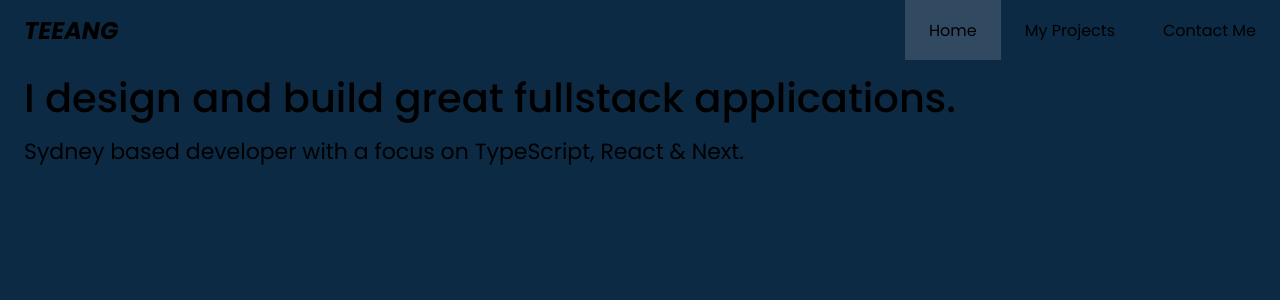
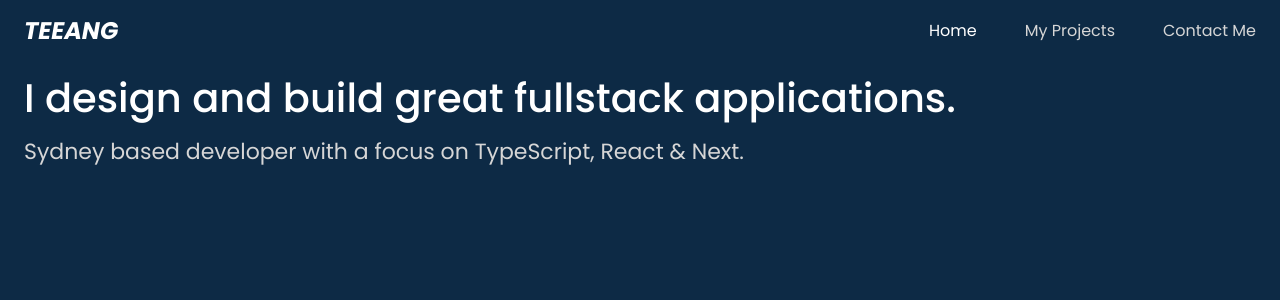
Before and after one commit to davidtaing/portfolio, a Next.js app: page / in a window 1280 px wide. Shown: the top 300 px of the page. Built offline with nearby package versions, Linux system fonts and the light colour scheme.

Commit message:
style: add text-color utility classes

```diff
--- a/src/components/NavItem/index.tsx
+++ b/src/components/NavItem/index.tsx
@@ -6,7 +6,11 @@ const NavBarItem = ({ href, text }: any) => {
   const path = useRouter().asPath;
 
   return (
-    <li className={"nav-item" + (href === path ? " active" : "")}>
+    <li
+      className={
+        "nav-item" + (href === path ? " text-primary" : " text-secondary")
+      }
+    >
       <Link href={href}>
         <a className="nav-link">{text}</a>
       </Link>
--- a/src/components/Navbar/index.tsx
+++ b/src/components/Navbar/index.tsx
@@ -29,10 +29,6 @@ const StyledNav = styled.nav`
       .nav-link {
         padding: 0 1.5rem;
       }
-    }
-
-    .nav-item.active {
-      background-color: rgba(255, 255, 255, 15%);
     }
   }
 
--- a/src/components/TabBar/index.tsx
+++ b/src/components/TabBar/index.tsx
@@ -3,7 +3,6 @@ import TabBarItem from "../TabBarItem";
 
 const StyledNav = styled.nav`
   background-color: #212121;
-  color: #ffffff;
   position: fixed;
   bottom: 0;
   width: 100%;
--- a/src/components/TabBarItem/index.tsx
+++ b/src/components/TabBarItem/index.tsx
@@ -11,12 +11,6 @@ const StyledLi = styled.li`
     align-items: center;
     height: 48px;
     width: 48px;
-
-    color: #b4b4b4;
-  }
-
-  .active {
-    color: #ffffff;
   }
 `;
 
@@ -25,7 +19,12 @@ const TabBarItem = ({ href, text, iconName }: any) => {
 
   return (
     <StyledLi className="tabbar-item">
-      <div className={"tabbar-container" + (href === path ? " active" : "")}>
+      <div
+        className={
+          "tabbar-container" +
+          (href === path ? " text-primary" : " text-secondary")
+        }
+      >
         <Icon iconName={iconName} />
         <Link href={href}>
           <a className="tabbar-link">{text}</a>
--- a/src/styles/globals.css
+++ b/src/styles/globals.css
@@ -21,3 +21,11 @@ a {
 * {
   box-sizing: border-box;
 }
+
+.text-primary {
+  color: #ffffff;
+}
+
+.text-secondary {
+  color: #d6d6d6;
+}
```
